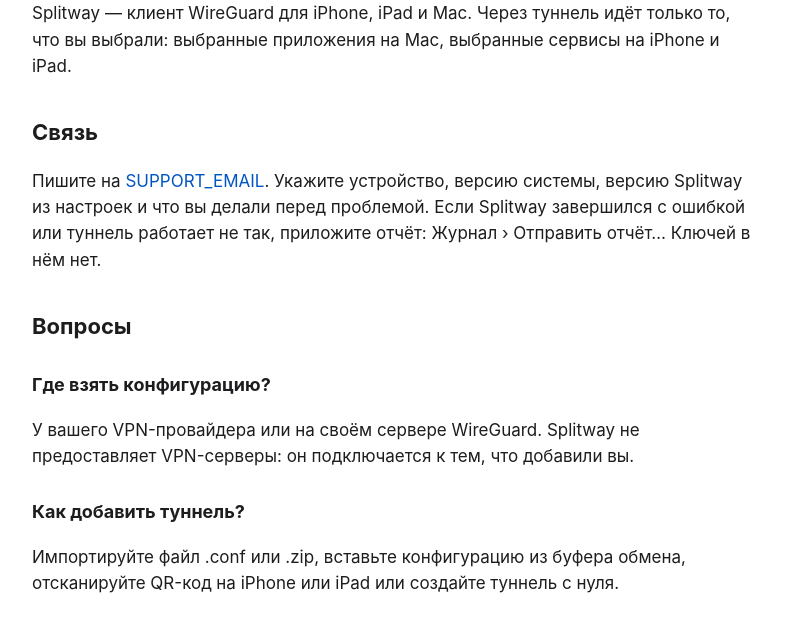
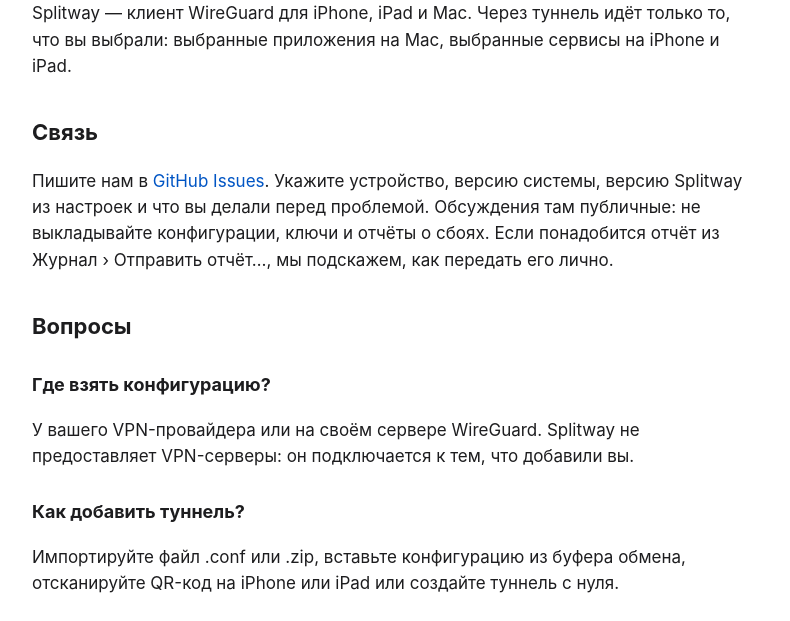
Before and after one commit to facelessdiplomat/splitway, a plain HTML site: page Site/ru/support.html in a window 1280 px wide. Shown: the part 161-782 px from the top of the page, without its empty margins (244-1034 px from the left). Drawn offline with Linux system fonts and the light colour scheme.

Commit message:
feat(Site): point support at GitHub Issues until there is a mailbox
The support pages carried the SUPPORT_EMAIL placeholder. Until the owner
picks a support address, people write in the issues of the public site
repository, and the page asks them never to post configurations, keys
or crash reports there.

Task: M7-11

```diff
--- a/Site/ru/support.html
+++ b/Site/ru/support.html
@@ -19,7 +19,7 @@
 <h1>Поддержка Splitway</h1>
 <p>Splitway — клиент WireGuard для iPhone, iPad и Mac. Через туннель идёт только то, что вы выбрали: выбранные приложения на Mac, выбранные сервисы на iPhone и iPad.</p>
 <h2>Связь</h2>
-<p>Пишите на <a href="mailto:SUPPORT_EMAIL">SUPPORT_EMAIL</a>. Укажите устройство, версию системы, версию Splitway из настроек и что вы делали перед проблемой. Если Splitway завершился с ошибкой или туннель работает не так, приложите отчёт: Журнал › Отправить отчёт… Ключей в нём нет.</p>
+<p>Пишите нам в <a href="https://github.com/facelessdiplomat/facelessdiplomat.github.io/issues">GitHub Issues</a>. Укажите устройство, версию системы, версию Splitway из настроек и что вы делали перед проблемой. Обсуждения там публичные: не выкладывайте конфигурации, ключи и отчёты о сбоях. Если понадобится отчёт из Журнал › Отправить отчёт…, мы подскажем, как передать его лично.</p>
 <h2>Вопросы</h2>
 <h3>Где взять конфигурацию?</h3>
 <p>У вашего VPN-провайдера или на своём сервере WireGuard. Splitway не предоставляет VPN-серверы: он подключается к тем, что добавили вы.</p>
```
Also changed, not shown: Site/en/support.html (+1 -1 lines).
